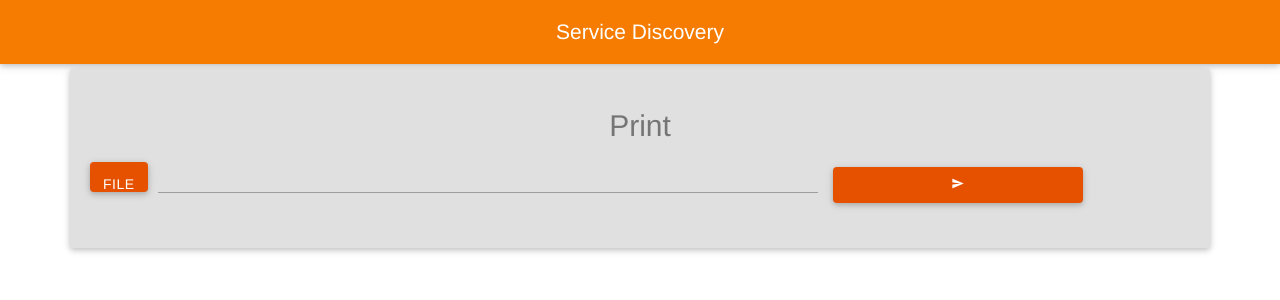
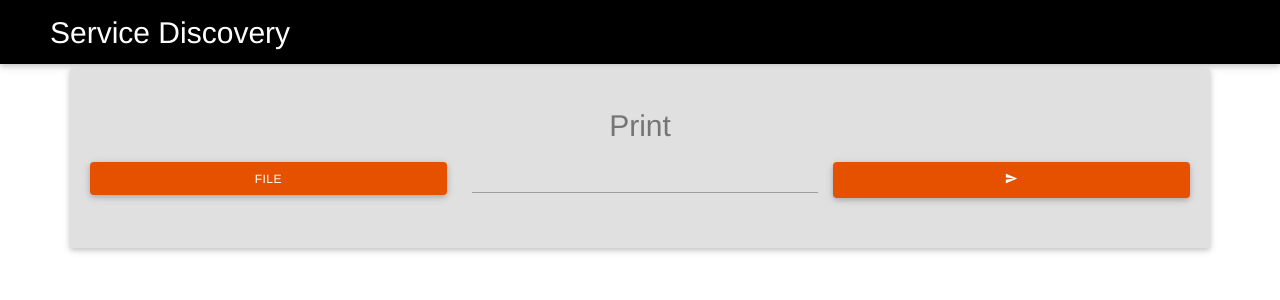
Before and after one commit to capturcus/auto-discovery, a Django app: template services/app/templates/print.html in a window 1280 px wide. Shown: the top 300 px of the page. Run offline with Django 3.2, Linux system fonts and the light colour scheme; the template is opened without the code that fills it, so the values that code supplies are empty; some libraries are stand-ins or nearby versions.

Commit message:
Printing fied

```diff
--- a/services/app/templates/base.html
+++ b/services/app/templates/base.html
@@ -13,10 +13,16 @@
 </head>
 <body>
 <nav>
-    <div class="nav-wrapper orange darken-2 valign-wrapper">
-        <h4 class="brand-logo center valign">Service Discovery</h4>
+    <div class="nav-wrapper black valign-wrapper">
+        <h2 class="left valign">Service Discovery</h2>
     </div>
 </nav>
+<style>
+    h2.left {
+        padding-left: 50px;
+        margin-bottom: 20px;
+    }
+</style>
 <div class="container">
 
     {% block body %}
--- a/services/app/templates/print.html
+++ b/services/app/templates/print.html
@@ -2,9 +2,19 @@
 {% block body %}
     <style>
         button {
-            margin-top: 15px;
-            width: 70%;
-            height: 200px;
+            width: 100%;
+            height: 100%;
+        }
+
+        div.btn.orange {
+            width: 100%;
+            display: block;
+            height: 100%;
+            padding: 0 !important;
+        }
+
+        span {
+            font-size: 12px !important;
         }
     </style>
     <div class="card-panel grey lighten-2">
@@ -12,18 +22,20 @@
 
         <form action="{% url 'print' %}" method="post" enctype="multipart/form-data">
             <div class="row">
-                <div class="col m8">
-                    <div class="file-field input-field">
-                        <div class="btn orange darken-4">
+                <div class="file-field input-field">
+                    <div class="col m4 s12 valign-wrapper">
+                        <div class="btn orange darken-4 valign">
                             <span>File</span>
                             <input type="file" name="file">
                         </div>
+                    </div>
+                    <div class="col m4 s12">
                         <div class="file-path-wrapper">
                             <input class="file-path validate" type="text">
                         </div>
                     </div>
                 </div>
-                <div class="col m4 valign-wrapper">
+                <div class="col m4 s12 valign-wrapper">
                     <button class="btn waves-effect waves-light orange darken-4 valign" type="submit" name="action">
                         <i class="material-icons">send</i>
                     </button>
--- a/services/app/templates/volume.html
+++ b/services/app/templates/volume.html
@@ -1,7 +1,7 @@
 {% extends 'base.html' %}
 {% block body %}
     <div class="card-panel grey lighten-2">
-        <label>
+        <label style="width: 100%;">
             <h3 class="center">Volume</h3>
 
             <p class="range-field">
```
Also changed, not shown: services/app/views.py (+10 -0 lines), services/media/documents/551507_422554027916522_7430959372314432163_n.png (added).
